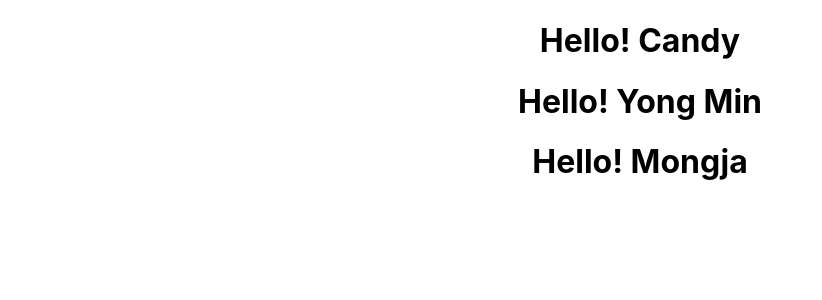
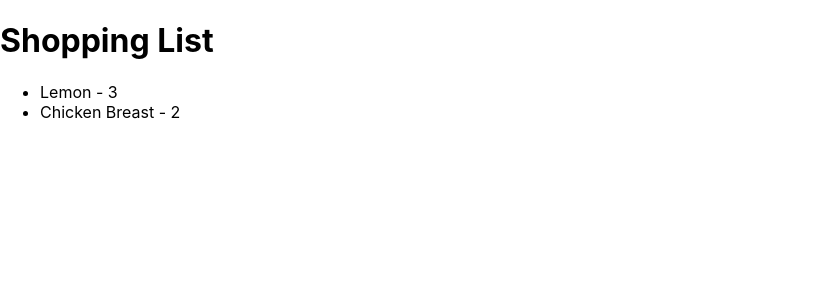
Before and after one commit to slowteady/typescript-lecture, a React (Create React App) app in the folder react-leacture/: page / in a window 1280 px wide. Shown: the top 300 px of the page, without its empty margins (0-822 px from the left). Built offline with nearby package versions, Linux system fonts and the light colour scheme.

Commit message:
props 타입 설정 예시 추가

```diff
--- a/react-leacture/src/App.tsx
+++ b/react-leacture/src/App.tsx
@@ -1,13 +1,16 @@
 import React from "react";
 import "./App.css";
-import Greeter from "./components/Greeter";
+import ShoppingList from "./components/ShoppingList";
 
 function App() {
+  const items = [
+    { id: 1, product: "Lemon", quantity: 3 },
+    { id: 2, product: "Chicken Breast", quantity: 2 },
+  ];
+
   return (
-    <div className="App">
-      <Greeter person="Candy"/>
-      <Greeter person="Yong Min"/>
-      <Greeter person="Mongja"/>
+    <div>
+      <ShoppingList items={items}/>
     </div>
   );
 }
--- /dev/null
+++ b/react-leacture/src/components/ShoppingList.tsx
@@ -0,0 +1,27 @@
+import React from "react";
+
+
+interface Item {
+  id: number;
+  product: string;
+  quantity: number;
+}
+
+interface ShoppingListProps {
+  items: Item[];
+}
+//2. props도 타입 설정 해주어야 한다.
+const ShoppingList = ({items}: ShoppingListProps): JSX.Element => {
+  return (
+    <div>
+      <h1>Shopping List</h1>
+      <ul>
+        {items.map((item) => (
+          <li key={item.id}>{item.product} - {item.quantity}</li>
+        ))}
+      </ul>
+    </div>
+  );
+};
+
+export default ShoppingList;
```
